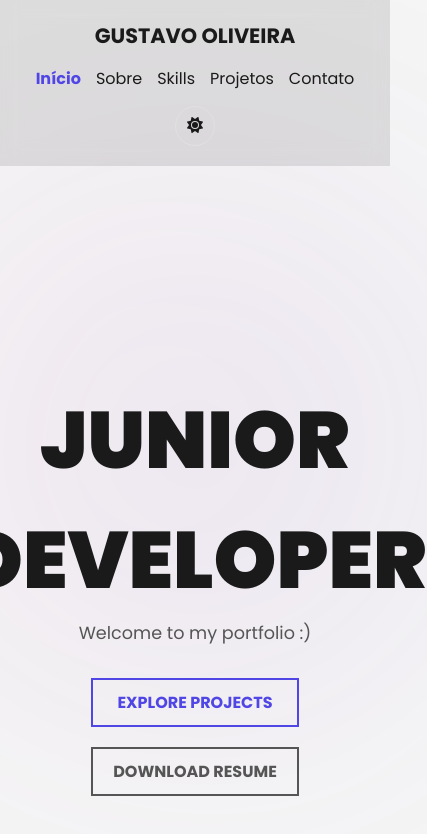
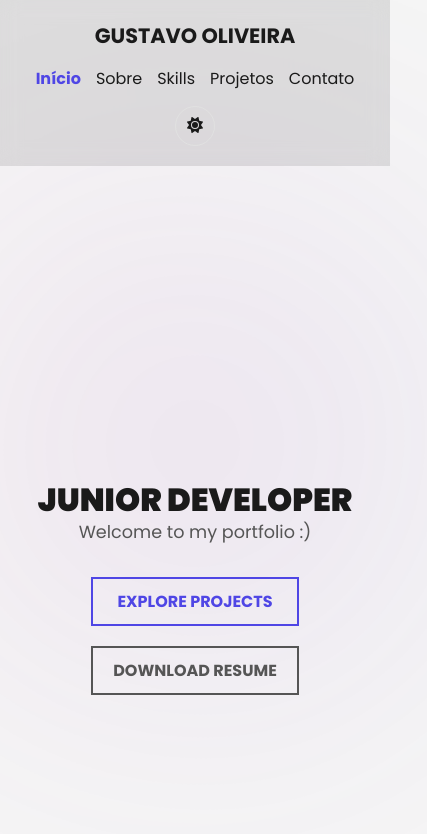
Before and after one commit to Gusttavohenn/portfolio-nextjs, a Next.js app: page /en in a window 390 px wide. Shown: the top 834 px of the page, 427 px wide, since content can reach past the window. Built offline with nearby package versions, Linux system fonts and the light colour scheme.

Commit message:
Responsabilidade Mobile

```diff
--- a/src/app/styles/style.css
+++ b/src/app/styles/style.css
@@ -61,7 +61,15 @@ body {
 .theme-toggle:hover { background-color: var(--border-color); }
 
 /* --- Seções Específicas --- */
-.hero h1 { font-size: 5rem; font-weight: 900; }
+.hero h1 {
+  font-size: clamp(2rem, 8vw, 5rem);
+  font-weight: 900;
+  word-break: break-word;
+  overflow-wrap: break-word;
+  line-height: 1.2;
+  padding: 0 1rem;
+  max-width: 100%;
+}
 .hero p { font-size: 1.1rem; color: var(--text-secondary); }
 
 /* Timeline */
```
